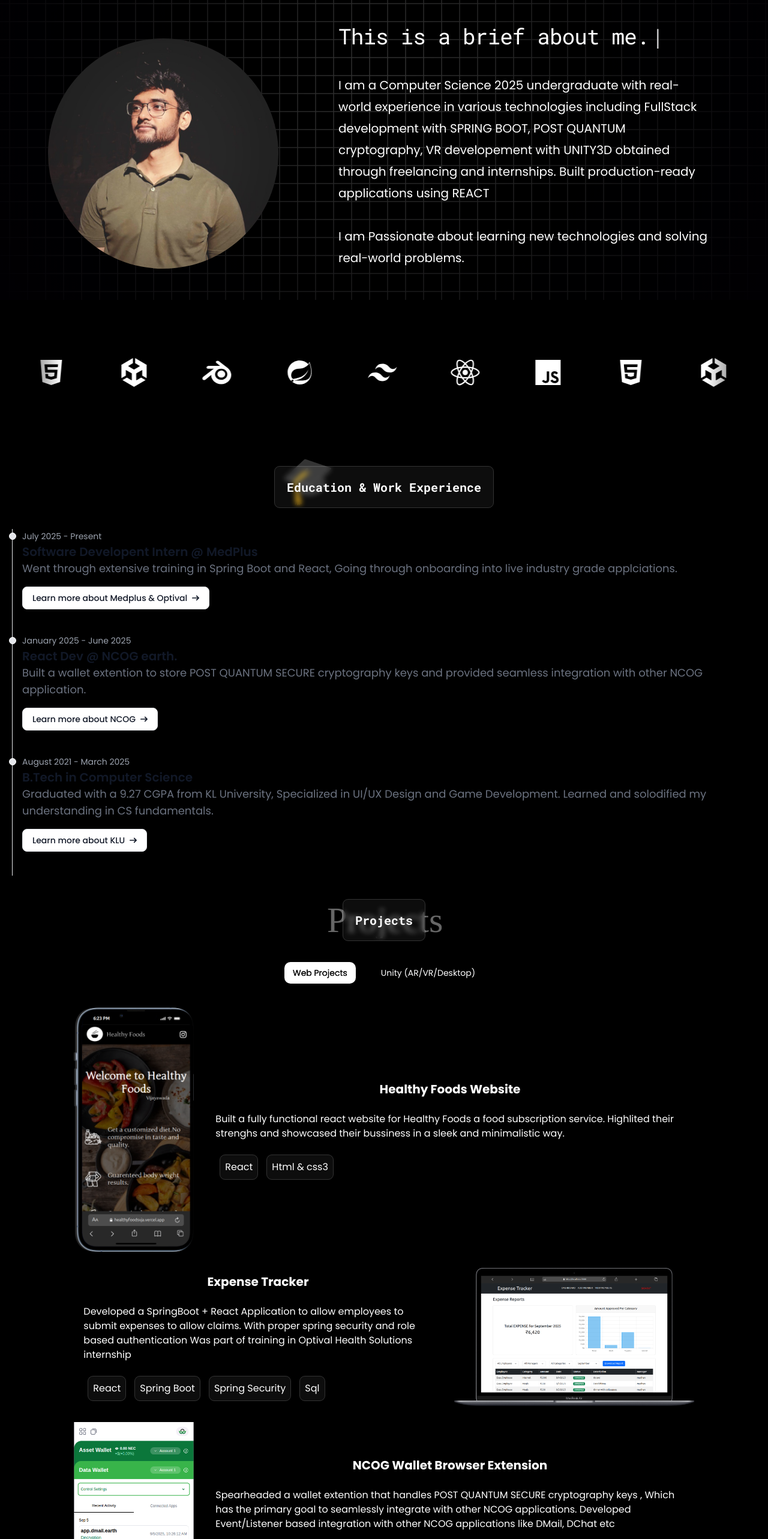
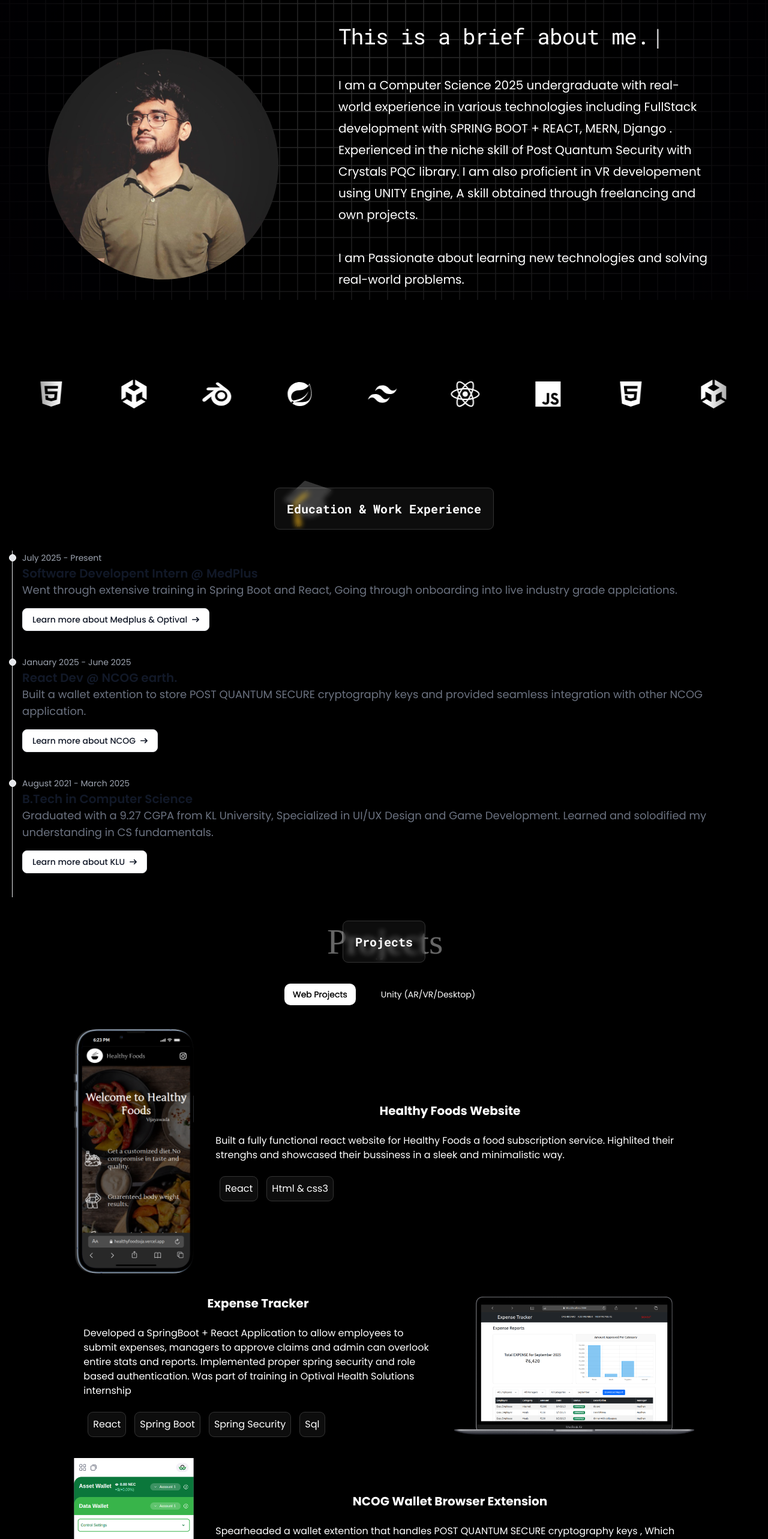
Before and after one commit to TulasidharM/portf.github.io, a React (Create React App) app: page / in a window 1280 px wide. Shown: the part 220-2786 px from the top of the page at 60% size. Built offline with nearby package versions, Linux system fonts and the light colour scheme; a web font is replaced by a local one.

Commit message:
Text Content Changes

```diff
--- a/src/pages/HeroSection.js
+++ b/src/pages/HeroSection.js
@@ -27,9 +27,9 @@ const HeroSection = ()=>{
 
                 <p className="text-sm sm:text-xl/9">
                     I am a Computer Science 2025 undergraduate with real-world experience in various technologies
-                    including FullStack development with SPRING BOOT,
-                    POST QUANTUM cryptography, VR developement with UNITY3D obtained through freelancing and internships.
-                    Built production-ready applications using REACT
+                    including FullStack development with SPRING BOOT + REACT, MERN, Django .
+                    Experienced in the niche skill of Post Quantum Security with Crystals PQC library.
+                    I am also proficient in VR developement using UNITY Engine, A skill obtained through freelancing and own projects.
                     <br/><br/>
                     I am Passionate about learning new technologies and solving real-world problems.
                 </p>
--- a/src/pages/ProjectSection.js
+++ b/src/pages/ProjectSection.js
@@ -84,8 +84,8 @@ const ProjectSection = ()=>{
                     <div className="flex flex-col p-4 gap-6 items-center justify-center">
                         <h2 className="text-xl font-bold">Expense Tracker</h2>
                         <p>
-                            Developed a SpringBoot + React Application to allow employees to submit expenses to allow claims.
-                            With proper spring security and role based authentication Was part of training in Optival Health Solutions internship
+                            Developed a SpringBoot + React Application to allow employees to submit expenses, managers to approve claims and admin can overlook entire stats and reports.
+                            Implemented proper spring security and role based authentication. Was part of training in Optival Health Solutions internship
                         </p>
                         <div className="mr-auto flex flex-wrap gap-y-3">
                             <SkillTag text={"React"}/>
@@ -106,7 +106,7 @@ const ProjectSection = ()=>{
                         <h2 className="text-xl font-bold">NCOG Wallet Browser Extension</h2>
                         <p>
                             Spearheaded a wallet extention that handles POST QUANTUM SECURE cryptography keys , Which has the primary goal to seamlessly integrate with other NCOG applications.
-                            Developed Event/Listener based integration with other NCOG applications like DMail, DChat etc
+                            Developed Event-Listener based integration with other NCOG applications like DMail, DChat etc
                         </p>
                         <div className="mr-auto flex flex-wrap gap-y-3">
                             <SkillTag text={"React"}/>
@@ -130,8 +130,8 @@ const ProjectSection = ()=>{
                     <div className="flex flex-col p-4 gap-6 items-center justify-center">
                         <h2 className="text-xl font-bold">Omen Of the Night</h2>
                         <p>
-                            Developed a complete mini game for a IGDC Game Dev Hackathon conducted in Vishnu University.
-                            Lead my entire team and managed to grab the 3rd position in the compitition.
+                            Developed a complete FPS mini game for a IGDC Game Dev Hackathon conducted in Vishnu University.
+                            Lead my entire team and managed to grab the 3rd position in the competition.
                         </p>
                         <div className="mr-auto flex flex-wrap gap-y-3">
                             <SkillTag text={"Unity"}/>
@@ -147,10 +147,10 @@ const ProjectSection = ()=>{
                     <img className="block lg:hidden" alt="" width={300} src={oilRef}></img>
 
                     <div className="flex flex-col p-4 gap-6 items-center justify-center">
-                        <h2 className="text-xl font-bold">Oil Refinary</h2>
+                        <h2 className="text-xl font-bold">Oil Refinery</h2>
                         <p>
-                            Built a VR simulation POC of an Oil Refinary as my second Freelance project in Unity 3d projects. Worked on Terrain building, Architechting the Refinary
-                            identical to the real deal.Integrated seamless VR integration with Unity VR support.
+                            Built a VR simulation POC of an Oil Refinery as my second Freelance project in Unity 3d projects. Worked on Terrain building, Architecting the Refinary
+                            identical to the real deal and some post-processing. Integrated seamless VR integration with Unity VR support.
                         </p>
                         <div className="mr-auto flex flex-wrap gap-y-3">
                             <SkillTag text={"Unity"}/>
```
